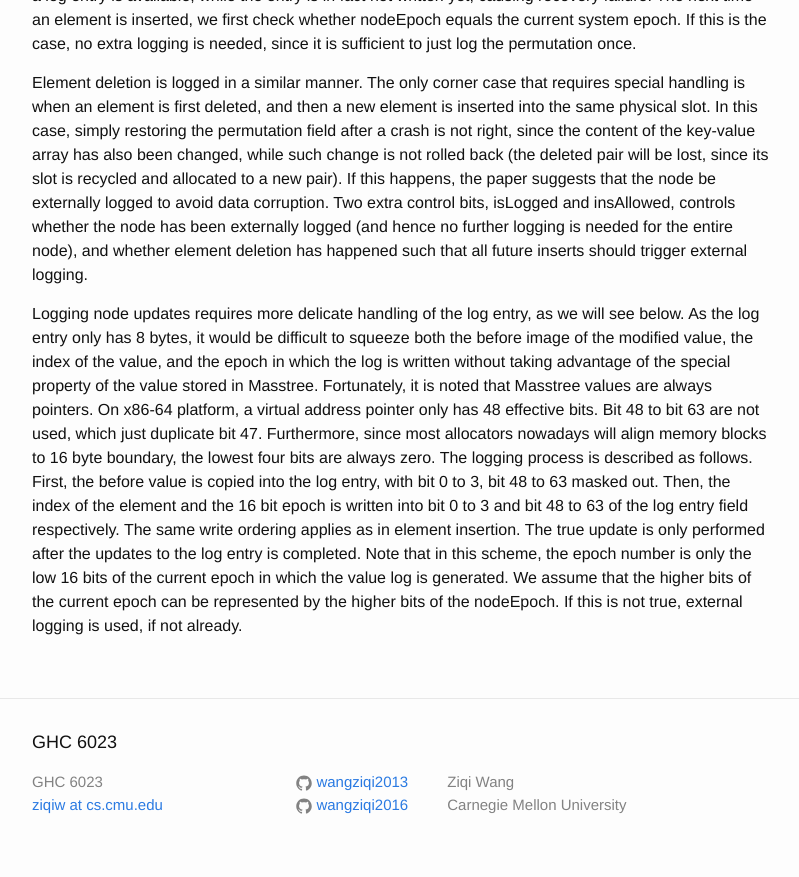
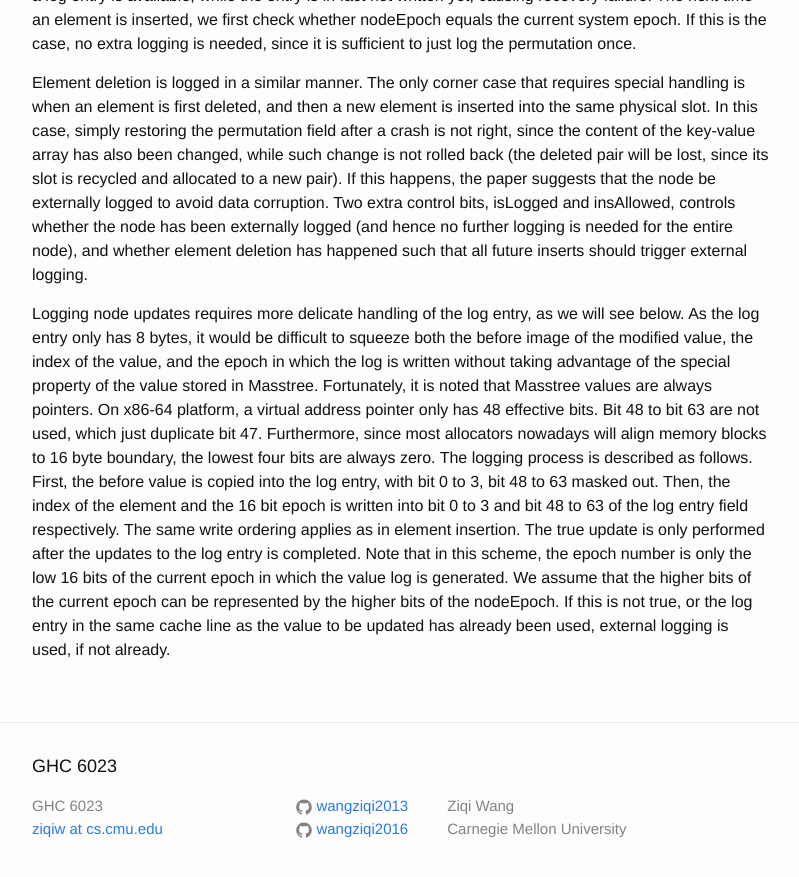
Before and after one commit to wangziqi2013/wangziqi2013.github.io, a Jekyll site: the page built from _posts/2019-10-22-incll.markdown, in a window 1280 px wide and 900 px high, scrolled down 2449 px. Shown: the top 877 px of the window, without its empty margins (238-1037 px from the left). Built offline with Jekyll 4.4.1, drawn with Linux system fonts in a browser that asks for light colours.

Commit message:
Small change

```diff
--- a/_posts/2019-10-22-incll.markdown
+++ b/_posts/2019-10-22-incll.markdown
@@ -110,4 +110,5 @@ element and the 16 bit epoch is written into bit 0 to 3 and bit 48 to 63 of the
 same write ordering applies as in element insertion. The true update is only performed after the updates to the log entry
 is completed. Note that in this scheme, the epoch number is only the low 16 bits of the current epoch in which the
 value log is generated. We assume that the higher bits of the current epoch can be represented by the higher bits of the
-nodeEpoch. If this is not true, external logging is used, if not already.
+nodeEpoch. If this is not true, or the log entry in the same cache line as the value to be updated has already been used,
+external logging is used, if not already.
```
